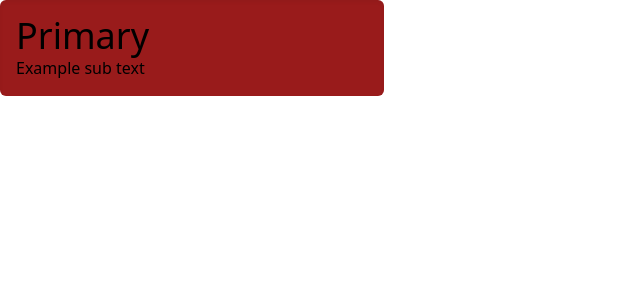
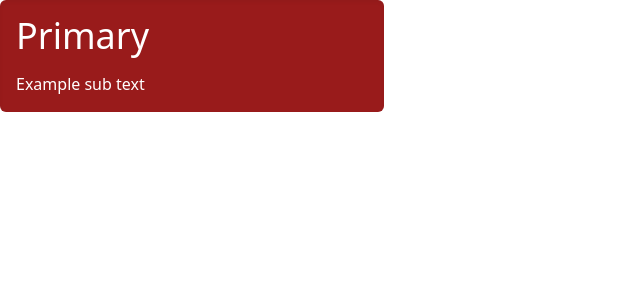
Before and after one commit to Obaayaa-1988/my-storybook, a Vue app: page / in a window 1280 px wide. Shown: the top 300 px of the page, without its empty margins (0-640 px from the left). Built offline with nearby package versions, Linux system fonts and the light colour scheme.

Commit message:
added styling to card component title

```diff
--- a/src/components/Card.vue
+++ b/src/components/Card.vue
@@ -1,7 +1,7 @@
 <template>
   <div class=" rounded-md w-96 p-4 shadow-inner" :class="backgroundColor">
-    <h4 class="text-4xl">{{ title }}</h4>
-    <p class="secondary">{{ subText }}</p>
+    <h4 class="text-4xl text-white">{{ title }}</h4>
+    <p class="secondary text-white mt-4">{{ subText }}</p>
 
   </div>
 </template>
```
